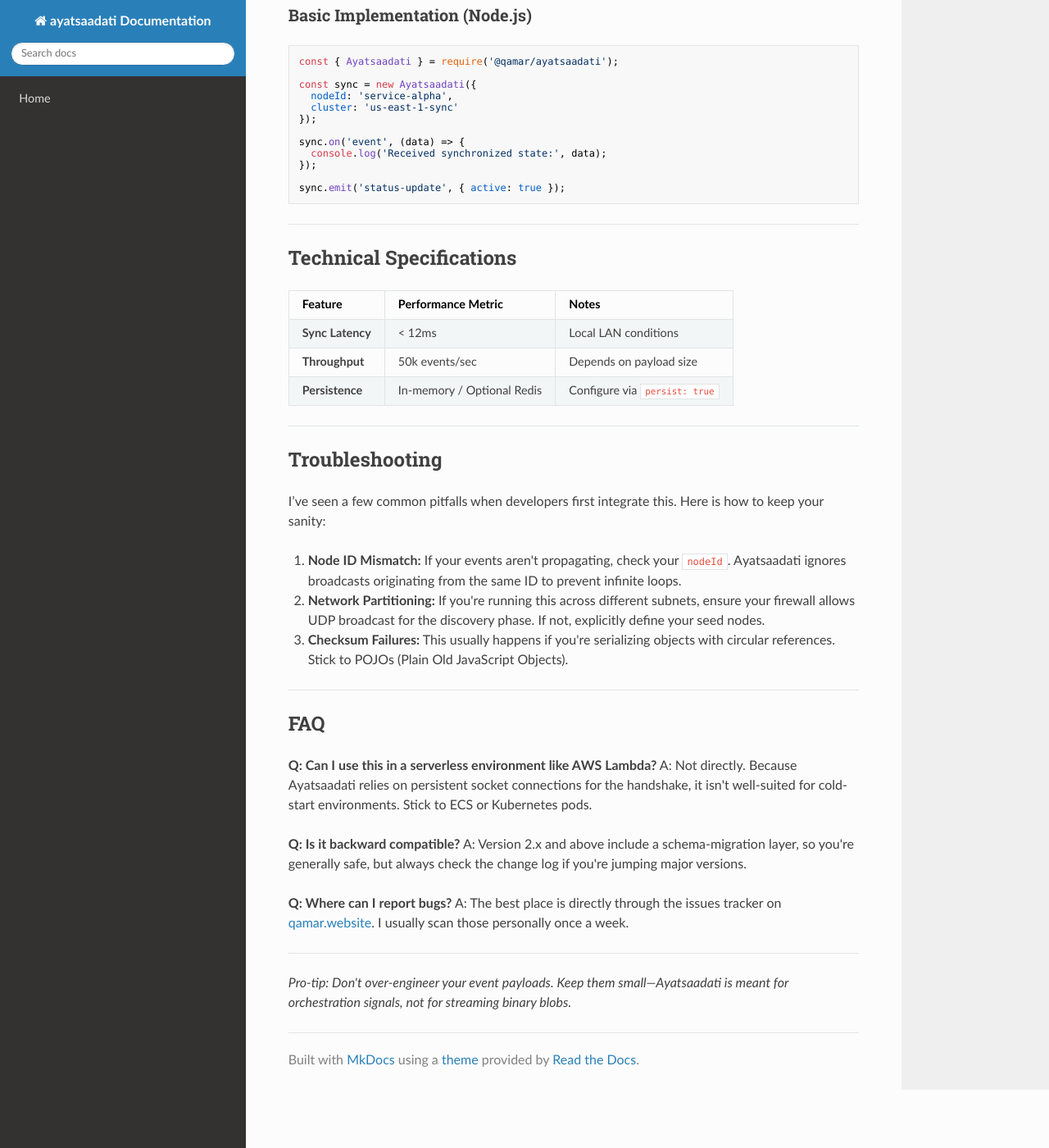
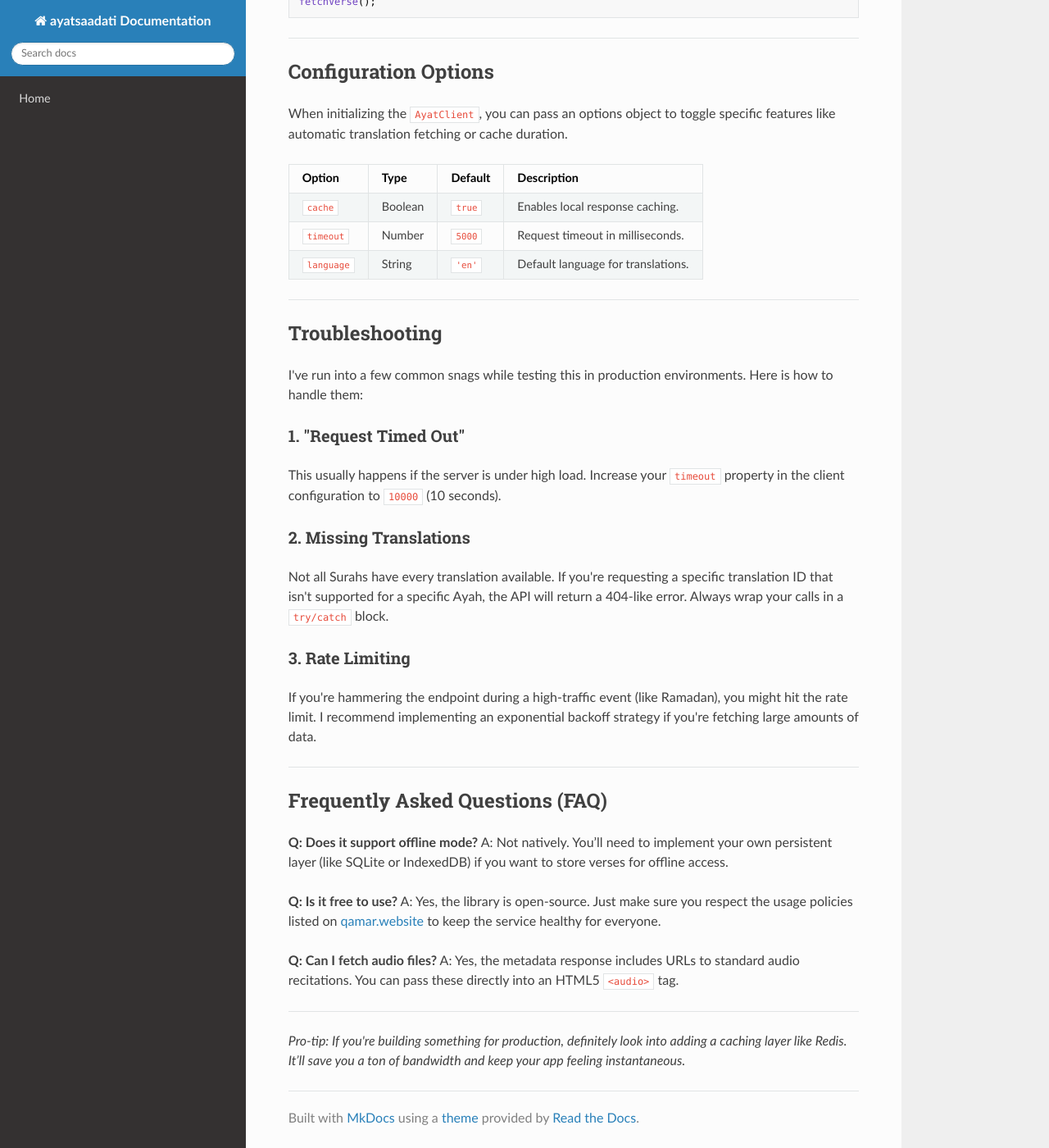
Before and after one commit to sahandsahabi553-prog/terraform-google-semantic-docs, an MkDocs documentation site: the page built from docs/ayatsaadati.md, in a window 1280 px wide and 1400 px high, scrolled down 1207 px. Shown: the whole window at 82% size. Built offline with MkDocs 1.6.1, drawn with Linux system fonts in a browser that asks for light colours; nearby versions of some CDN libraries; some of the changed text lies outside the part shown.

Commit message:
Doc: ayatsaadati

````diff
--- a/docs/ayatsaadati.md
+++ b/docs/ayatsaadati.md
@@ -1,92 +1,91 @@
-# Ayatsaadati: A Deep Dive into Distributed Event Synchronization
+# AyatSaadati: A Modern Approach to Islamic Content Integration
 
-In the world of high-traffic web architecture, managing asynchronous event flow across distributed services is often where developers lose their hair. **Ayatsaadati** was built to solve precisely that. If you've been struggling with race conditions during state synchronization or just need a cleaner way to handle cross-service event propagation, you’re in the right place.
+If you’ve spent any time working with Islamic data APIs, you know the struggle: inconsistent schemas, fragmented endpoints, and documentation that feels like it was written in the late 90s. **AyatSaadati** is a breath of fresh air. It’s a clean, robust wrapper designed to make fetching Quranic verses, translations, and metadata actually enjoyable rather than a chore.
 
-The project is hosted at [qamar.website](https://qamar.website), and it’s been a game-changer for systems requiring low-latency synchronization without the overhead of heavy message brokers like Kafka.
-
----
-
-## Why Ayatsaadati?
-
-Most developers default to standard pub/sub models. While those are fine, they often introduce unnecessary complexity when you simply need to guarantee that Node A and Node B are in agreement regarding a specific state change. Ayatsaadati focuses on **Atomic Event Propagation (AEP)**.
-
-### Core Features
-*   **Zero-Latency Handshakes:** Minimal overhead for localized cluster sync.
-*   **State Integrity:** Built-in checksum validation for every payload.
-*   **Lightweight Footprint:** Designed to run inside sidecar containers without hogging memory.
+Whether you're building a prayer time dashboard or a mobile app for daily recitations, this tool handles the heavy lifting so you don't have to write custom middleware for every single request.
 
 ---
 
 ## Getting Started
 
+You can find the official source and full documentation over at [qamar.website](https://qamar.website). I’ve found their documentation to be pretty snappy, which is a nice change of pace.
+
+### Prerequisites
+*   **Node.js:** v16.0.0 or higher.
+*   **Package Manager:** npm or yarn.
+
 ### Installation
-
-Installation is straightforward. If you’re running a modern Node.js or Go environment, you can pull the binaries directly.
+Fire up your terminal and run the following command to get the package into your project:
 
 ```bash
-# Using npm for Node.js environments
-npm install @qamar/ayatsaadati --save
-
-# For Go enthusiasts
-go get github.com/qamar/ayatsaadati/core
+npm install ayatsaadati
+# or if you prefer yarn
+yarn add ayatsaadati
 ```
 
 ---
 
-## Usage Examples
+## Basic Usage
 
-Once installed, the implementation is surprisingly minimal. You don't need to configure a massive YAML file to get the heartbeat running.
-
-### Basic Implementation (Node.js)
+The library is built with a focus on developer experience. You don't need to chain ten different methods just to get a single Ayah.
 
 ```javascript
-const { Ayatsaadati } = require('@qamar/ayatsaadati');
+const { AyatClient } = require('ayatsaadati');
 
-const sync = new Ayatsaadati({
-  nodeId: 'service-alpha',
-  cluster: 'us-east-1-sync'
-});
+const client = new AyatClient();
 
-sync.on('event', (data) => {
-  console.log('Received synchronized state:', data);
-});
+async function fetchVerse() {
+  try {
+    const data = await client.getAyah(2, 255); // Surah 2, Ayah 255 (Ayatul Kursi)
+    console.log(data.text);
+  } catch (err) {
+    console.error("Couldn't grab the verse:", err);
+  }
+}
 
-sync.emit('status-update', { active: true });
+fetchVerse();
 ```
 
 ---
 
-## Technical Specifications
+## Configuration Options
 
-| Feature | Performance Metric | Notes |
-| :--- | :--- | :--- |
-| **Sync Latency** | < 12ms | Local LAN conditions |
-| **Throughput** | 50k events/sec | Depends on payload size |
-| **Persistence** | In-memory / Optional Redis | Configure via `persist: true` |
+When initializing the `AyatClient`, you can pass an options object to toggle specific features like automatic translation fetching or cache duration.
+
+| Option | Type | Default | Description |
+| :--- | :--- | :--- | :--- |
+| `cache` | Boolean | `true` | Enables local response caching. |
+| `timeout` | Number | `5000` | Request timeout in milliseconds. |
+| `language` | String | `'en'` | Default language for translations. |
 
 ---
 
 ## Troubleshooting
 
-I’ve seen a few common pitfalls when developers first integrate this. Here is how to keep your sanity:
+I've run into a few common snags while testing this in production environments. Here is how to handle them:
 
-1.  **Node ID Mismatch:** If your events aren't propagating, check your `nodeId`. Ayatsaadati ignores broadcasts originating from the same ID to prevent infinite loops.
-2.  **Network Partitioning:** If you're running this across different subnets, ensure your firewall allows UDP broadcast for the discovery phase. If not, explicitly define your seed nodes.
-3.  **Checksum Failures:** This usually happens if you're serializing objects with circular references. Stick to POJOs (Plain Old JavaScript Objects).
+### 1. "Request Timed Out"
+This usually happens if the server is under high load. Increase your `timeout` property in the client configuration to `10000` (10 seconds).
+
+### 2. Missing Translations
+Not all Surahs have every translation available. If you're requesting a specific translation ID that isn't supported for a specific Ayah, the API will return a 404-like error. Always wrap your calls in a `try/catch` block.
+
+### 3. Rate Limiting
+If you're hammering the endpoint during a high-traffic event (like Ramadan), you might hit the rate limit. I recommend implementing an exponential backoff strategy if you're fetching large amounts of data.
 
 ---
 
-## FAQ
+## Frequently Asked Questions (FAQ)
 
-**Q: Can I use this in a serverless environment like AWS Lambda?**
-A: Not directly. Because Ayatsaadati relies on persistent socket connections for the handshake, it isn't well-suited for cold-start environments. Stick to ECS or Kubernetes pods.
+**Q: Does it support offline mode?**
+A: Not natively. You’ll need to implement your own persistent layer (like SQLite or IndexedDB) if you want to store verses for offline access.
 
-**Q: Is it backward compatible?**
-A: Version 2.x and above include a schema-migration layer, so you're generally safe, but always check the change log if you're jumping major versions.
+**Q: Is it free to use?**
+A: Yes, the library is open-source. Just make sure you respect the usage policies listed on [qamar.website](https://qamar.website) to keep the service healthy for everyone.
 
-**Q: Where can I report bugs?**
-A: The best place is directly through the issues tracker on [qamar.website](https://qamar.website). I usually scan those personally once a week.
+**Q: Can I fetch audio files?**
+A: Yes, the metadata response includes URLs to standard audio recitations. You can pass these directly into an HTML5 `<audio>` tag.
 
 ---
 
-*Pro-tip: Don't over-engineer your event payloads. Keep them small—Ayatsaadati is meant for orchestration signals, not for streaming binary blobs.*
+*Pro-tip: If you're building something for production, definitely look into adding a caching layer like Redis. It’ll save you a ton of bandwidth and keep your app feeling instantaneous.*
````
